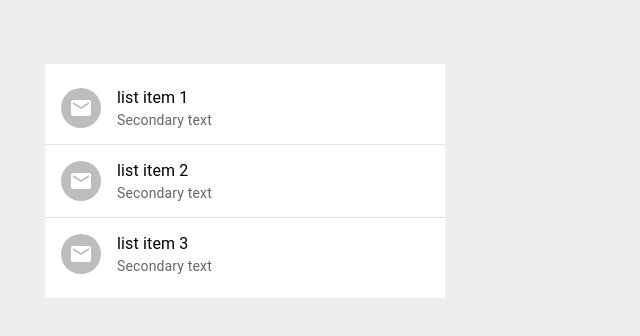
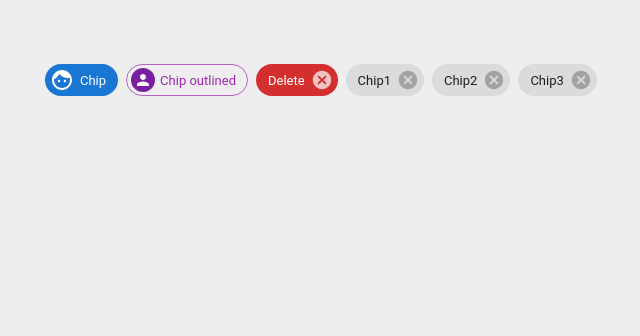
Before and after one commit to AtomMes/Material-UI-JS-21-, a React (Create React App) app: page / in a window 1280 px wide. Shown: the top 336 px of the page, without its empty margins (19-659 px from the left). Built offline with nearby package versions, Linux system fonts and the light colour scheme.

Commit message:
#31, MuiChip, Chip

```diff
--- a/src/App.jsx
+++ b/src/App.jsx
@@ -1,6 +1,7 @@
 import "./App.css";
+import { MuiChip } from "./components/MuiChip";
 // import { MuiBadge } from "./components/MuiBadge";
-import { MuiList } from "./components/MuiList";
+// import { MuiList } from "./components/MuiList";
 // import { MuiAvatar } from "./components/MuiAvatar";
 // import { MuiBottomNavigation } from "./components/MuiBottomNavigation";
 // import { MuiSpeedDial } from "./components/MuiSpeedDial";
@@ -67,8 +68,10 @@
       <MuiAvatar />
       <div className='line' />
       <MuiBadge />
+      <div className='line' />
+      <MuiList />
       <div className='line' />*/}
-      <MuiList />
+      <MuiChip />
     </div>
   );
 }
--- /dev/null
+++ b/src/components/MuiChip.jsx
@@ -0,0 +1,40 @@
+import { Stack, Chip, Avatar } from "@mui/material";
+import FaceIcon from "@mui/icons-material/Face";
+import React from "react";
+
+export const MuiChip = () => {
+  const [chips, setChips] = React.useState(["Chip1", "Chip2", "Chip3"]);
+
+  const handleDelete = (deletedChip) => {
+    setChips(chips.filter((chip) => chip !== deletedChip));
+  };
+
+  return (
+    <Stack direction="row" spacing={1}>
+      <Chip
+        label="Chip" //chipi meji barna
+        color="primary"
+        size="large"
+        icon={<FaceIcon />} //icon a texti koxy
+        // avatar={<FaceIcon />} sranov chenq grum vorovhetev avatari texxa zbaxecnum, inch vor shvaqner a avelanm
+      />
+      <Chip
+        label="Chip outlined"
+        color="secondary"
+        variant="outlined" //buttoni nman varianta
+        avatar={<Avatar />} //iconi nman bana prosty avatara u avataric enq qashum
+        //avatar={<Avatar>A</Avatar>} vor senc enq grum avatari texy kloraka mejy mer grac texty(es pahin A)
+      />
+      <Chip
+        label="Delete"
+        color="error"
+        onClick={() => alert("hi")}
+        onDelete={() => alert("deleted")} //x knopkaya avelacnum koxqy, vor vren sxmum enq onDelete funkcian kanchvuma
+      />
+      {chips.map((chip) => (
+        <Chip key={chip} label={chip} onDelete={() => handleDelete(chip)} //prosty orinaka onDelete-i ogtagorcelu
+        />
+      ))}
+    </Stack>
+  );
+};
```
